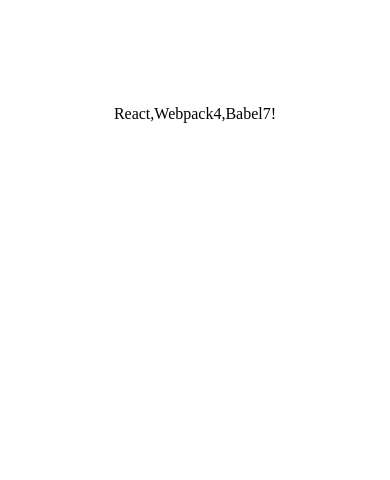
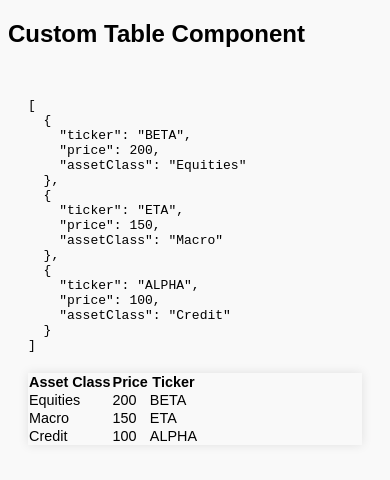
Before and after one commit to desaijay315/react-typescript-1, a React app: page / in a window 390 px wide. Shown: the top 480 px of the page. Built offline with nearby package versions, Linux system fonts and the light colour scheme.

Commit message:
financial instruments - create app

```diff
--- a/src/App.tsx
+++ b/src/App.tsx
@@ -1,12 +1,15 @@
 import React from 'react';
 import ReactDOM from 'react-dom';
-import './style.css';
+import Table from './components/Table/Table';
+import { tableSchema } from './components/Table/schema';
 
 const App: React.FC = () => {
-    return <div className="helloworld"> React,Webpack4,Babel7!</div>;
-  };
-
-  export { App };
-
+  return (
+    <div className="App">
+      <h1>Custom Table Component</h1>
+      <Table schema={tableSchema} />
+    </div>
+  );
+};
 
 ReactDOM.render(<App />, document.querySelector("#root"));
--- /dev/null
+++ b/src/api/tableDataService.ts
@@ -0,0 +1,8 @@
+// Simulated API response
+export const fetchData = async () => {
+    return Promise.resolve([
+      { ticker: "ALPHA", price: 100, assetClass: "Credit" },
+      { ticker: "BETA", price: 200, assetClass: "Equities" },
+      { ticker: "ETA", price: 150, assetClass: "Macro" }
+    ]);
+  };
--- /dev/null
+++ b/src/components/Table/Table.tsx
@@ -0,0 +1,49 @@
+import React, { useEffect, useState } from 'react';
+import { useSort } from './hooks/useSort';
+import { useTableData } from './hooks/useTableData';
+import { TableSchema } from '../../models/table';
+import '../../styles/Table.css';
+
+interface TableProps {
+  schema: TableSchema;
+}
+
+const Table: React.FC<TableProps> = ({ schema }) => {
+  const { data } = useTableData();
+  const { sortedData, sort } = useSort(data, schema);
+
+  console.log(sortedData, 'sortedData-xx')
+  // useEffect(() => {
+  //   fetchData();
+  // }, [fetchData]);
+
+  return (
+
+    <div className="table-container">
+          <pre>{JSON.stringify(sortedData, null, 2)}</pre>
+
+    <table className="table">
+      <thead>
+        <tr>
+          {schema.columns.map((column) => (
+            <th key={column.name} onClick={() => sort(column.name)}>
+              {column.label}
+            </th>
+          ))}
+        </tr>
+      </thead>
+      <tbody>
+        {sortedData.map((row, index) => (
+          <tr key={index}>
+            {schema.columns.map((column) => (
+              <td key={column.name}>{row[column.name]}</td>
+            ))}
+          </tr>
+        ))}
+      </tbody>
+    </table>
+    </div>
+  );
+};
+
+export default Table;
--- /dev/null
+++ b/src/components/Table/hooks/useSort.ts
@@ -0,0 +1,44 @@
+import { useState, useEffect } from 'react';
+import { TableItem, TableSchema } from '../../../models/table';
+import { sortData } from '../../../utils/sorting';
+
+export const useSort = (initialData: TableItem[], schema: TableSchema) => {
+  const [sortedData, setSortedData] = useState<TableItem[]>(initialData);
+  const [sortColumn, setSortColumn] = useState<string>('');
+  const [sortDirection, setSortDirection] = useState<'asc' | 'desc'>('asc');
+
+  useEffect(() => {
+    // Default sorting when component mounts
+    sortDataAndUpdate(initialData, 'assetClass', schema); // Sort by assetClass initially
+  }, [initialData, schema]);
+
+  const sortDataAndUpdate = (data: TableItem[], columnName: string, schema: TableSchema) => {
+    const sorted = sortData(data, columnName, schema, sortDirection);
+    setSortedData(sorted);
+    setSortColumn(columnName);
+    console.log(columnName, 'columnName', sorted, 'sorted')
+
+  };
+
+  console.log(sortColumn, 'sortColumn', sortDirection, 'sortDirection' )
+  const sort = (columnName: string) => {
+    if (columnName === sortColumn) {
+      console.log(sortColumn, 'sortColumn', sortDirection, 'sortDirection' )
+
+      // Toggle sorting direction if the same column is clicked again
+      const newDirection = sortDirection === 'asc' ? 'desc' : 'asc';
+      setSortDirection(newDirection);
+    } else {
+      // Sort data based on the clicked column
+      setSortColumn(columnName);
+      setSortDirection('asc'); // Reset sorting direction when changing column
+    }
+  };
+
+  useEffect(() => {
+    // Sort data whenever sortColumn or sortDirection changes
+    sortDataAndUpdate(sortedData, sortColumn, schema);
+  }, [sortColumn, sortDirection, schema, sortedData]);
+
+  return { sortedData, sort };
+};
--- /dev/null
+++ b/src/components/Table/hooks/useTableData.ts
@@ -0,0 +1,24 @@
+import { useEffect, useState } from 'react';
+//import { fetchData } from '../../../api/tableDataService';
+import { TableItem } from '../../../models/table';
+
+export const useTableData = () => {
+    const [data, setData] = useState<TableItem[]>([]);
+
+    useEffect(() => {
+      const fetchAndSetData = async () => {
+        // console.log("Fetching data..."); // Log to check if fetchData function is called
+        // const fetchedData = await fetchData();
+        // console.log("Fetched data:", fetchedData); // Log to check the fetched data
+        setData([
+      { ticker: "ALPHA", price: 100, assetClass: "Credit" },
+      { ticker: "BETA", price: 200, assetClass: "Equities" },
+      { ticker: "ETA", price: 150, assetClass: "Macro" }
+    ]);
+      };
+
+      fetchAndSetData();
+    }, []);
+
+    return { data };
+  };
--- /dev/null
+++ b/src/components/Table/schema.ts
@@ -0,0 +1,9 @@
+import { TableSchema } from '../../models/table';
+
+export const tableSchema: TableSchema = {
+  columns: [
+    { name: 'assetClass', label: 'Asset Class', sortingPriority: ['Equities', 'Macro', 'Credit'] },
+    { name: 'price', label: 'Price', sortingOrder: 'desc' },
+    { name: 'ticker', label: 'Ticker', sortingOrder: 'asc' },
+  ],
+};
--- /dev/null
+++ b/src/models/table.ts
@@ -0,0 +1,14 @@
+export interface TableItem {
+    [key: string]: string | number;
+  }
+
+  export interface TableColumn {
+    name: string;
+    label: string;
+    sortingOrder?: 'asc' | 'desc';
+    sortingPriority?: string[];
+  }
+
+  export interface TableSchema {
+    columns: TableColumn[];
+  }
--- /dev/null
+++ b/src/styles/Table.css
@@ -0,0 +1,69 @@
+/* /src/components/Table/Table.css */
+
+/* /src/components/Table/Table.css */
+
+/* Body Styling */
+body {
+    font-family: Arial, sans-serif;
+    background-color: #f9f9f9; /* Set background color for the entire body */
+  }
+
+  /* Container for the table */
+  .table-container {
+    margin: 50px auto; /* Center the container horizontally */
+    max-width: 800px; /* Set maximum width for the container */
+    padding: 0 20px; /* Add some padding */
+  }
+
+  /* Sorting Icon Styling */
+  .sort-icon {
+    cursor: pointer;
+  }
+
+  /* Up Arrow Icon */
+  .sort-icon.up-arrow {
+    margin-left: 5px;
+    vertical-align: middle;
+  }
+
+  /* Down Arrow Icon */
+  .sort-icon.down-arrow {
+    margin-left: 5px;
+    vertical-align: middle;
+  }
+
+
+.table {
+    width: 100%;
+    border-collapse: collapse;
+    box-shadow: 0 0 10px rgba(0, 0, 0, 0.1);
+    margin: 20px 0;
+    font-size: 0.9rem;
+  }
+
+  .th, .td {
+    text-align: left;
+    padding: 12px 15px;
+    border-bottom: 1px solid #ddd;
+  }
+
+  .th {
+    background-color: #f2f2f2;
+    color: #333;
+    font-family: Arial, sans-serif;
+  }
+
+  .tr:nth-child(even) {
+    background-color: #f9f9f9;
+  }
+
+  .tr:hover {
+    background-color: #f1f1f1;
+  }
+
+  @media screen and (max-width: 600px) {
+    .table, .th, .td {
+      width: 100%;
+      display: block;
+    }
+  }
--- /dev/null
+++ b/src/utils/sorting.ts
@@ -0,0 +1,34 @@
+import { TableItem, TableSchema } from '../models/table';
+
+// Define type for the custom sorting order
+interface AssetClassOrder {
+  [key: string]: number;
+}
+
+export const sortData = (data: TableItem[], columnName: string, schema: TableSchema, direction: 'asc' | 'desc'): TableItem[] => {
+  // Sorting logic based on column name
+  switch (columnName) {
+    case 'assetClass':
+      const assetClassOrder: AssetClassOrder = {
+        'Equities': 1,
+        'Macro': 2,
+        'Credit': 3
+      };
+      return data.sort((a, b) => {
+        const order = direction === 'asc' ? 1 : -1;
+        return order * (assetClassOrder[a.assetClass] - assetClassOrder[b.assetClass]);
+      });
+    case 'price':
+      return data.sort((a, b) => {
+        const order = direction === 'asc' ? 1 : -1;
+        return order * ((b.price as number) - (a.price as number));
+      });
+    case 'ticker':
+      return data.sort((a, b) => {
+        const order = direction === 'asc' ? 1 : -1;
+        return order * ((a.ticker as string).localeCompare(b.ticker as string));
+      });
+    default:
+      return data;
+  }
+};
```
